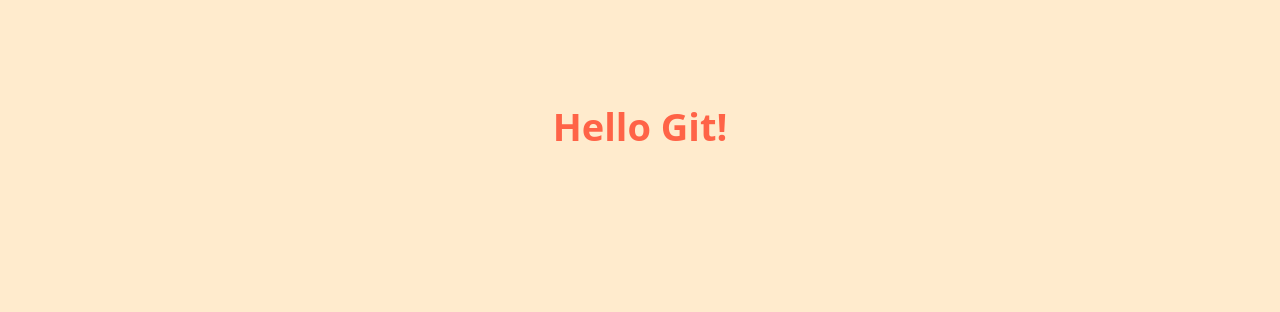
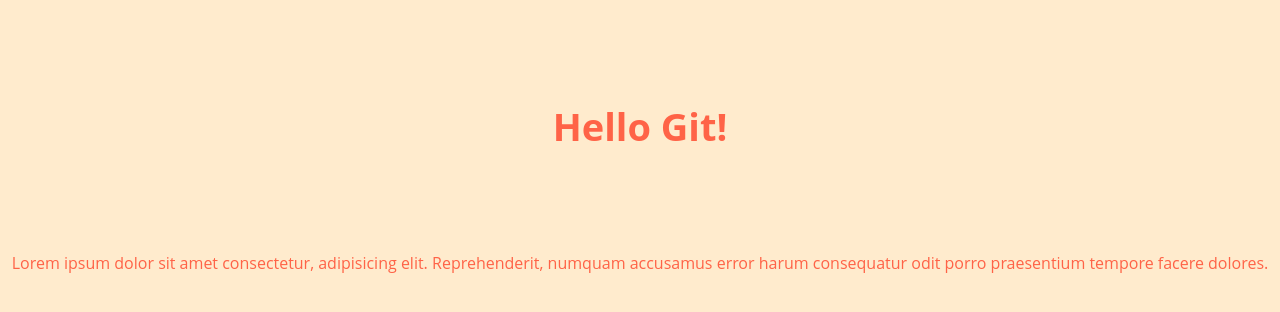
Before and after one commit to ena0berzerk/js-project-1, a plain HTML site: page index.html in a window 1280 px wide. Drawn offline with Linux system fonts and the light colour scheme.

Commit message:
add p lorem

```diff
--- a/index.html
+++ b/index.html
@@ -9,6 +9,11 @@
   <link rel="stylesheet" href="style.css" />
   <body>
     <h1>Hello Git!</h1>
+    <p>
+      Lorem ipsum dolor sit amet consectetur, adipisicing elit. Reprehenderit,
+      numquam accusamus error harum consequatur odit porro praesentium tempore
+      facere dolores.
+    </p>
   </body>
   <script src="script.js"></script>
 </html>
```
